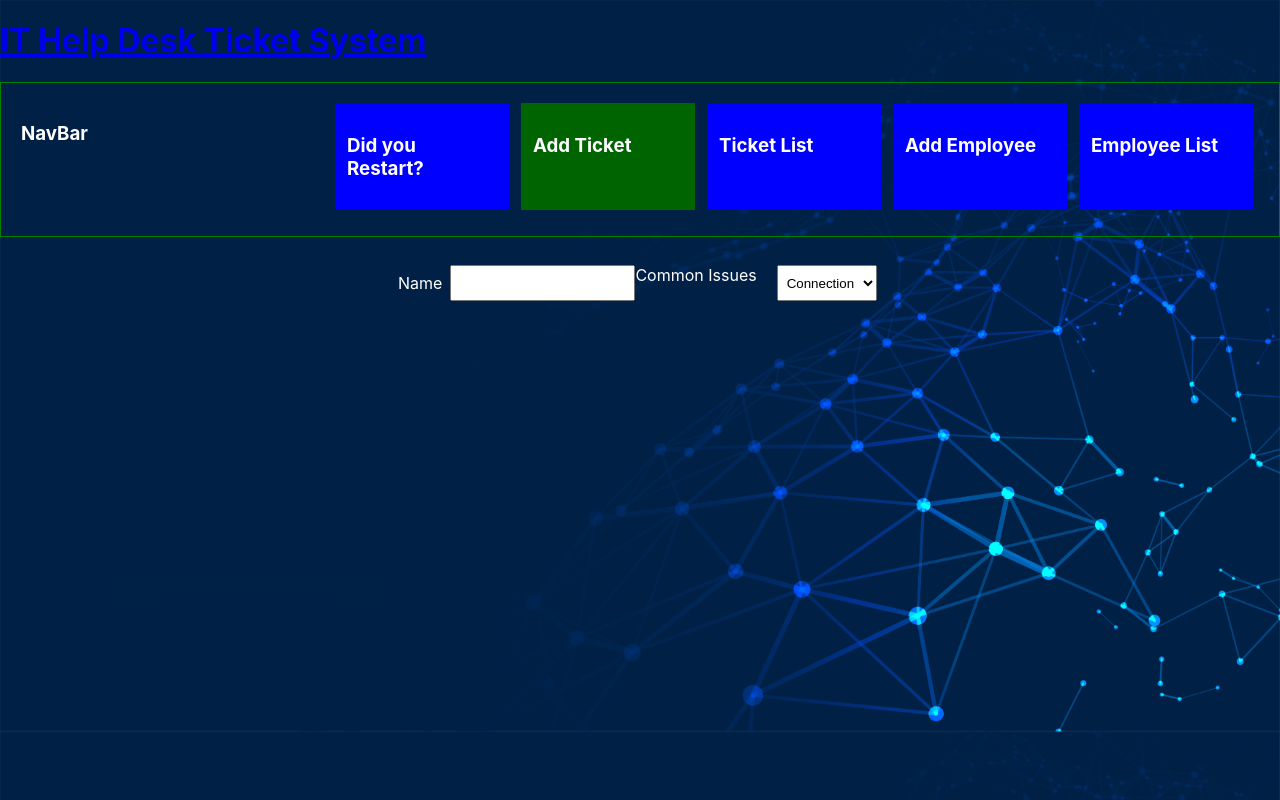
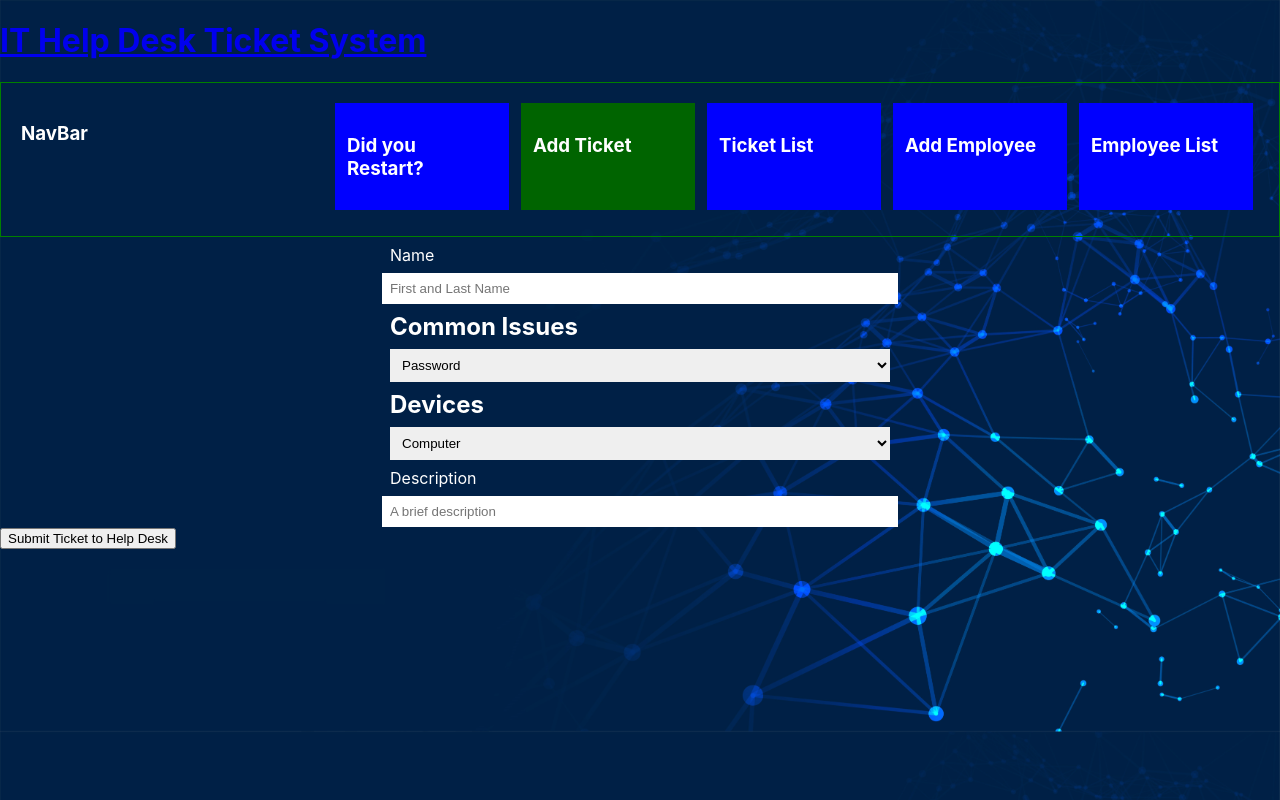
Before and after one commit to shallifi/project-for-phase-2, a React (Create React App) app: page /computer in a window 1280 px wide. Built offline with nearby package versions, Linux system fonts and the light colour scheme.

Commit message:
Final Submit for Phase 2

```diff
--- a/db.json
+++ b/db.json
@@ -47,6 +47,14 @@
       "title": "Baller",
       "phone": "nonya",
       "id": 6
+    },
+    {
+      "name": "Leander Howe",
+      "department": "ABC 123 Department",
+      "manager": "Dad",
+      "title": "Superhero LH",
+      "phone": "555-555-5551",
+      "id": 7
     }
   ],
   "tickets": [
@@ -58,6 +66,35 @@
       "tech": "",
       "solution": "",
       "status": ""
+    },
+    {
+      "device": "",
+      "problem": "",
+      "description": "",
+      "tech": "",
+      "solution": "",
+      "status": "",
+      "id": 2
+    },
+    {
+      "device": "",
+      "problem": "",
+      "description": "Test Mctestf",
+      "tech": "",
+      "solution": "",
+      "status": "",
+      "name": "Test Mctest",
+      "id": 3
+    },
+    {
+      "device": "",
+      "problem": "",
+      "description": "I was trying to type in here for testing purposes.",
+      "tech": "",
+      "solution": "",
+      "status": "",
+      "name": "Ronald McDonald",
+      "id": 4
     }
   ]
 }
--- a/src/App.js
+++ b/src/App.js
@@ -2,7 +2,7 @@ import { Route, Switch } from "react-router-dom";
 import NavBar from "./components/NavBar";
 import NotFound from "./components/NotFound";
 import AddEmployee from "./components/AddEmployee";
-import Computer from "./components/Computer";
+import AddTicket from "./components/AddTicket";
 import CellPhone from "./components/CellPhone";
 import UserList from "./components/UserList";
 import TicketList from "./components/TicketList";
@@ -21,7 +21,7 @@ function App() {
       <NavBar/>
         <Switch>
           <Route path="/computer">
-            <Computer />
+            <AddTicket />
           </Route>
 
           <Route path="/ticketlist">
--- /dev/null
+++ b/src/components/AddTicket.js
@@ -0,0 +1,138 @@
+import React, { useState } from 'react'
+import { useHistory } from 'react-router-dom';
+
+
+
+function Computer({onAddTicket}) {
+
+  ///setting a controlled form by using useState
+  const [tickData,setTickData] = useState({
+
+    device:"",
+    problem:"" ,
+    description:"" ,
+    tech:"" ,
+    solution:"" ,
+    status: ""
+
+  })
+  // console.log(tickData)
+
+  //history to navigate to TicketList
+  const history = useHistory();
+
+  const handleChange =(e) => {
+    const {name, value} = e.target;
+    setTickData((tickData) => ({...tickData, [name]: value   }))
+  };
+
+  const handleSubmit = (e) => {
+    e.preventDefault();
+
+    const configObj = {
+      method: "POST",
+      headers: {
+        "Content-Type": "application/json",
+        Accept: "application/json",
+      },
+      body: JSON.stringify({ ...tickData }),
+    };
+      fetch(`http://localhost:3000/tickets`, configObj)
+        .then((resp) => resp.json())
+        .then((tickInfo) => {
+          onAddTicket(tickInfo);
+          setTickData({
+            name:"",
+            device: "" ,
+            problem:"" ,
+            description:"" ,
+            tech:"" ,
+            solution:"" ,
+            status: ""
+        });
+      });
+      history.push(`ticketlist`)
+    }
+    console.log("addticket", tickData)
+
+
+
+  return (
+    <section>
+      <form className='ticket-form'  onSubmit={handleSubmit} >
+
+      <label style={formStyle}>Name</label>
+        <input type="text"
+        style={formStyle}
+         name="name"
+        placeholder="First and Last Name"
+        onChange={handleChange}
+        value={tickData.name}
+        />
+
+       <h2 style={formStyle}>Common Issues</h2>
+       <select className='drop-menu' style={formStyle}>
+        <option selected value="problem">Password</option>
+        <option value="problem">Printer</option>
+        <option value="problem">Connection</option>
+        <option value="problem">Lost File</option>
+        <option value="problem">Unlisted</option>
+
+      </select>
+
+       <h2 style={formStyle}>Devices</h2>
+       <select className='drop-menu' style={formStyle}>
+        <option selected value="device">Computer</option>
+        <option value="device">Cell Phone</option>
+        <option value="device">Printer</option>
+      </select>
+
+      {/* <label
+      style={formStyle}>Device</label>
+        <input type="text"
+        style={formStyle}
+         name="device"
+        placeholder="PC / Cell Phone / Printer"
+        onChange={handleChange}
+        value={tickData.name}
+        />       */}
+      <label
+      style={formStyle}>Description</label>
+        <input type="text"
+        style={formStyle}
+        name="description"
+        placeholder="A brief description"
+        onChange={handleChange}
+        value={tickData.name}
+        />
+
+
+      <button type='submit' >Submit Ticket to Help Desk</button>
+
+      </form>
+    </section>
+  )
+}
+
+export default Computer;
+
+const formStyle = {
+  display: "flex",
+  flex : "column",
+  width: "500px",
+  margin: "0 auto",
+  border: "2px solid var(--dark-turquoise)",
+  padding: "1.75rem",
+  margintop: "0.25rem",
+  marginbottom: "1rem",
+  padding: "0.5rem",
+  border: "none",
+  fontsize: "1.25rem",
+  fontweight: "bold",
+  transition: "all 0.3s",
+  border: "2px solid var(--color)",
+}
+
+const submitButton = {
+
+}
--- a/src/components/Computer.js
+++ /dev/null
@@ -1,72 +0,0 @@
-import React, { useState } from 'react'
-import { useHistory } from 'react-router-dom';
-
-
-
-function Computer({onAddTicket}) {
-
-  ///setting a controlled form by using useState
-  const [tickData,setTickData] = useState({
-
-    device:"",
-    problem:"" ,
-    description:"" ,
-    tech:"" ,
-    solution:"" ,
-    status: ""
-
-  })
-
-  //history to navigate to TicketList
-  const history = useHistory();
-
-
-
-  return (
-    <section>
-      <form className='ticket-form' style={formStyle}>
-
-      <label className='computer' style={textArea}>Name</label>
-        <input
-          // ref={nameInputRef}
-          type="text"
-          id="name"
-          name="name"
-          // onChange={handleChange}
-          // value={formData.name}
-        />
-
-
-
-       Common Issues<select className='drop-menu'>
-        <option value="password">Password</option>
-        <option value="printer">Printer</option>
-        <option selected value="connection">Connection</option>
-        <option value="lost-file">Lost File</option>
-      </select>
-      </form>
-    </section>
-  )
-}
-
-export default Computer;
-
-const formStyle = {
-  display: "flex",
-  flex : "column",
-  width: "500px",
-  margin: "0 auto",
-  border: "2px solid var(--dark-turquoise)",
-  padding: "1.75rem"
-}
-
-const textArea = {
-  margintop: "0.25rem",
-  marginbottom: "1rem",
-  padding: "0.5rem",
-  border: "none",
-  fontsize: "1.25rem",
-  fontweight: "bold",
-  transition: "all 0.3s",
-  border: "2px solid var(--color)",
-}
--- a/src/components/NavBar.js
+++ b/src/components/NavBar.js
@@ -1,3 +1,4 @@
+import { hover } from '@testing-library/user-event/dist/hover';
 import React from 'react'
 import { NavLink } from 'react-router-dom';
 // import { Link } from 'react-router-dom'
@@ -55,4 +56,4 @@ const boxButtonStyle = {
   background: "blue",
   textDecoration: "none",
   color: "white",
-};
+ };
--- a/src/components/Restart.js
+++ b/src/components/Restart.js
@@ -1,8 +1,18 @@
 import React from 'react'
+
+
+function handleClick(){
+
+}
+
 
 function Restart() {
   return (
-    <div>Restart</div>
+    <div>
+      <button className='button' onClick={handleClick}>Yes</button>
+      Restart
+
+    </div>
   )
 }
 
--- a/src/components/UserList.js
+++ b/src/components/UserList.js
@@ -1,5 +1,6 @@
 import { useState,useEffect } from "react";
 import AddEmployee from "react";
+
 
 
 
@@ -24,12 +25,17 @@ function UserList() {
 
     console.log("useEffect working", employee)
     const displayEmploy = employee.map((empShown) => {
-        return <p
+        return <p className="emp-list"
           key={empShown.id}>
+          {/* <h4>Name:</h4> */}
           {empShown.name},
+          {/* <h4>Department:</h4> */}
           {empShown.department},
+          {/* <h4>Manager:</h4> */}
           {empShown.manager},
+          {/* <h4>Title:</h4> */}
           {empShown.title},
+          {/* <h4>Phone:</h4> */}
           {empShown.phone}
 
           </p>;
@@ -55,7 +61,7 @@ return (
     <div >
 
         <h1>UserList</h1>
-          <ul className="emp-list">
+          <ul>
           {displayEmploy}
           </ul>
 
--- a/src/index.css
+++ b/src/index.css
@@ -52,15 +52,17 @@ code {
 }
 
 .emp-list {
-  /* margin: 0 auto;
-  list-style: none;
-  width: 100%;
-  display: grid;
-  grid-template-columns: repeat(auto-fill, minmax(px, 1fr));
-  gap: 1.5rem;
-  color:white;
+  /* margin: 0 auto; */
+  /* list-style: none; */
+  /* width: 100%; */
   display: flex;
-  flex-wrap: wrap; */
+  flex-direction: column;
+  align-items: center;
+  /* grid-template-columns: repeat(auto-fill, minmax(px, 1fr)); */
+  /* gap: 1.5rem; */
+  /* color:white; */
+  /* display:column; */
+  /* flex-wrap: wrap; */
   /* flex-direction: column; */
   /* display: block; */
   /* display: inline; */
@@ -79,3 +81,28 @@ h2 {
 .ticket-form {
 
 }
+
+button.active,
+button:focus,
+button:hover {
+  color: red;
+  background-color: orange;
+
+}
+
+.ticket-form {
+  /* display: flex;
+  width: "500px";
+  margin: "0 auto";
+  border: "2px solid var(--dark-turquoise)";
+  padding: "1.75rem";
+  margin-top: "0.25rem";
+  margin-bottom: "1rem";
+  padding: "0.5rem";
+  border: "none";
+  font-size: "1.25rem";
+  font-weight: "bold";
+  transition: "all 0.3s";
+  border: "2px solid var(--color)";
+  color:"black" */
+}
```
